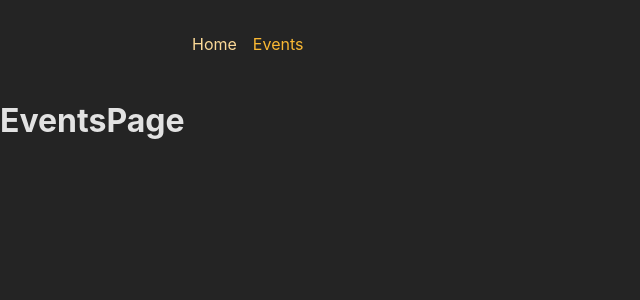
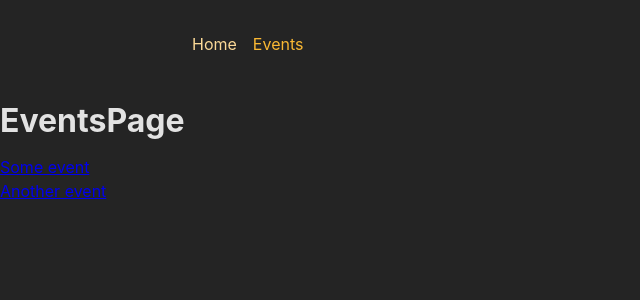
Before and after one commit to szamorano/react-event-app, a React (Create React App) app in the folder frontend/: page /events in a window 1280 px wide. Shown: the top 300 px of the page, without its empty margins (0-640 px from the left). Built offline with nearby package versions, Linux system fonts and the light colour scheme.

Commit message:
Output list of events to the EventsPage.

```diff
--- a/frontend/src/pages/Events.js
+++ b/frontend/src/pages/Events.js
@@ -1,5 +1,29 @@
+import { Link } from "react-router-dom";
+
+const DUMMY_EVENTS = [
+  {
+    id: "e1",
+    title: "Some event",
+  },
+  {
+    id: "e2",
+    title: "Another event",
+  },
+];
+
 function EventsPage() {
-  return <h1>EventsPage</h1>;
+  return (
+    <>
+      <h1>EventsPage</h1>
+      <ul>
+        {DUMMY_EVENTS.map((event) => (
+          <li key={event.id}>
+            <Link to={event.id}>{event.title}</Link>
+          </li>
+        ))}
+      </ul>
+    </>
+  );
 }
 
 export default EventsPage;
```
